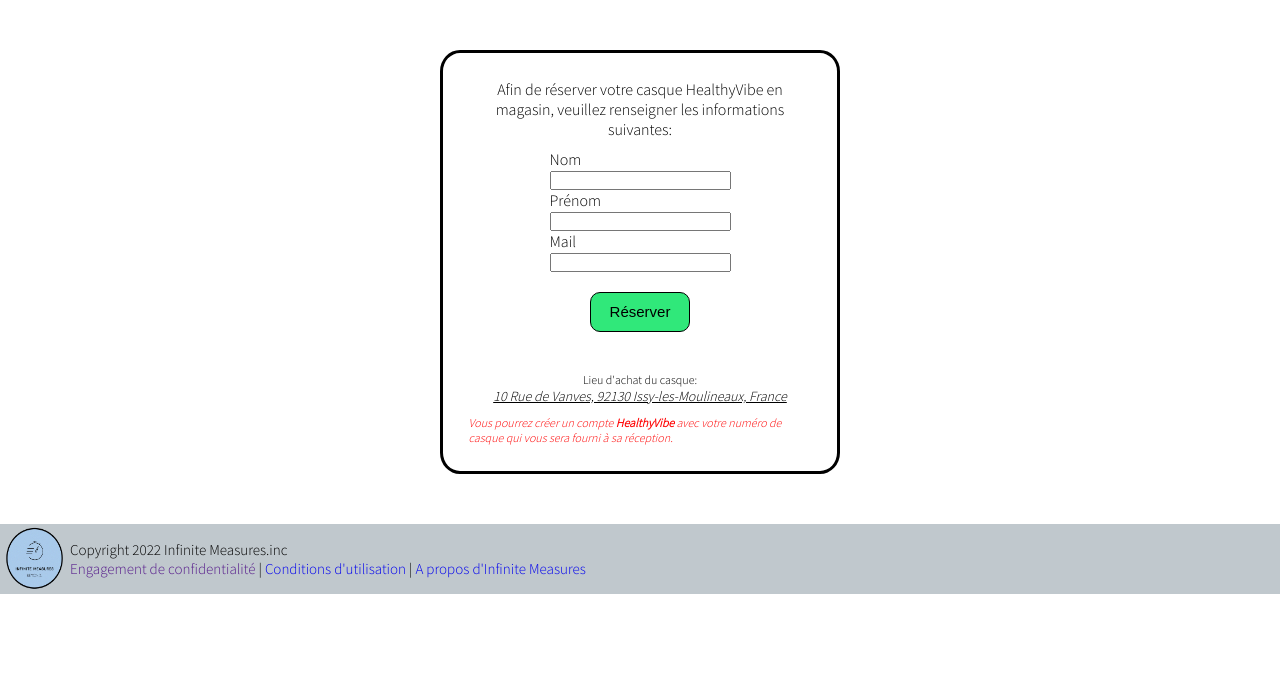
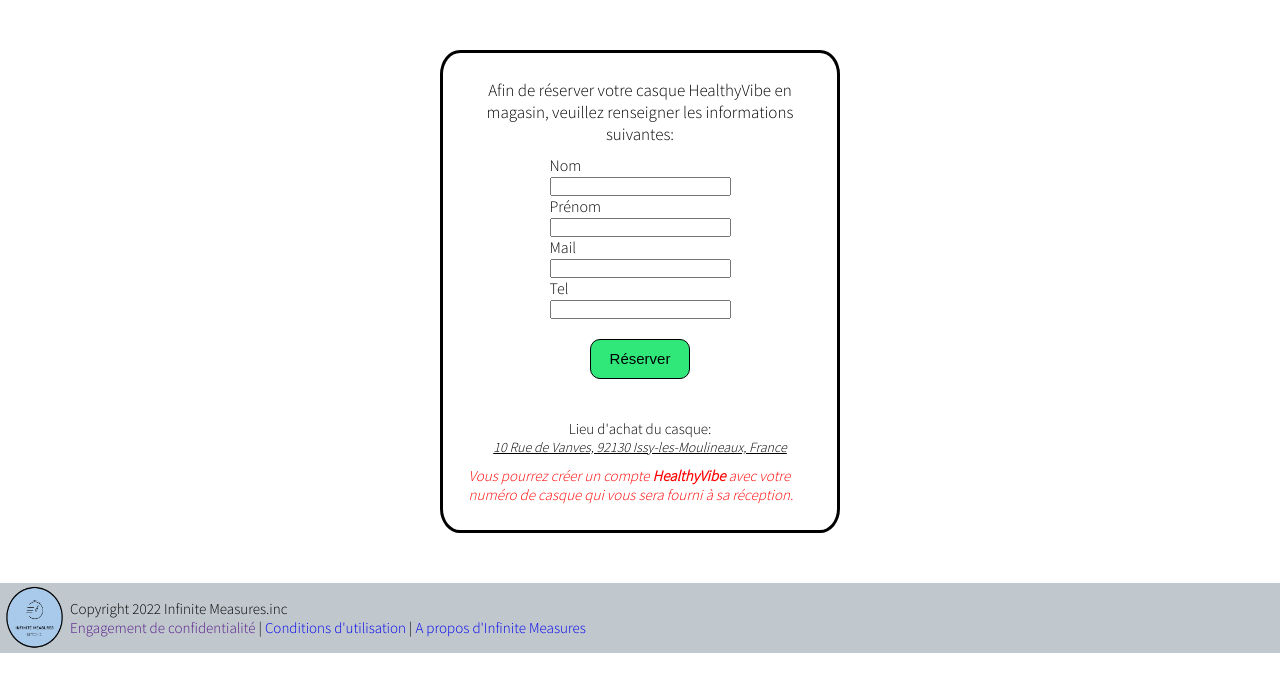
Before and after one commit to BenjaminBrehier/HealthyVibe, a PHP site: page /acheter.php in a window 1280 px wide. Shown: the part 93-785 px from the top of the page. Run offline with PHP 8.4, Linux system fonts and the light colour scheme.

Commit message:
fontsize +

```diff
--- a/acheter.php
+++ b/acheter.php
@@ -35,6 +35,10 @@ session_start();
                     <legend>Mail</legend>
                     <input type='mail'>
                 </div>
+                <div class='info'>
+                    <legend>Tel</legend>
+                    <input type='number'>
+                </div>
 
                 <input type='submit' value='Réserver' id='boutton'>
             </form>
--- a/res/css/acheter.css
+++ b/res/css/acheter.css
@@ -41,13 +41,14 @@
     display:flex;
     margin-bottom:10px;
     text-align:center;
+    font-size:17px;
 }
 
 
 #lieu {
     justify-content: center;
     margin-top:20px;
-    font-size:12px;
+    font-size:15px;
 
 }
 
@@ -58,7 +59,7 @@ Address {
 #indication {
     color:red;
     font-style:italic;
-    font-size:12px;
+    font-size:15px;
     margin-top: 10px;
     text-align:center,
 
```
